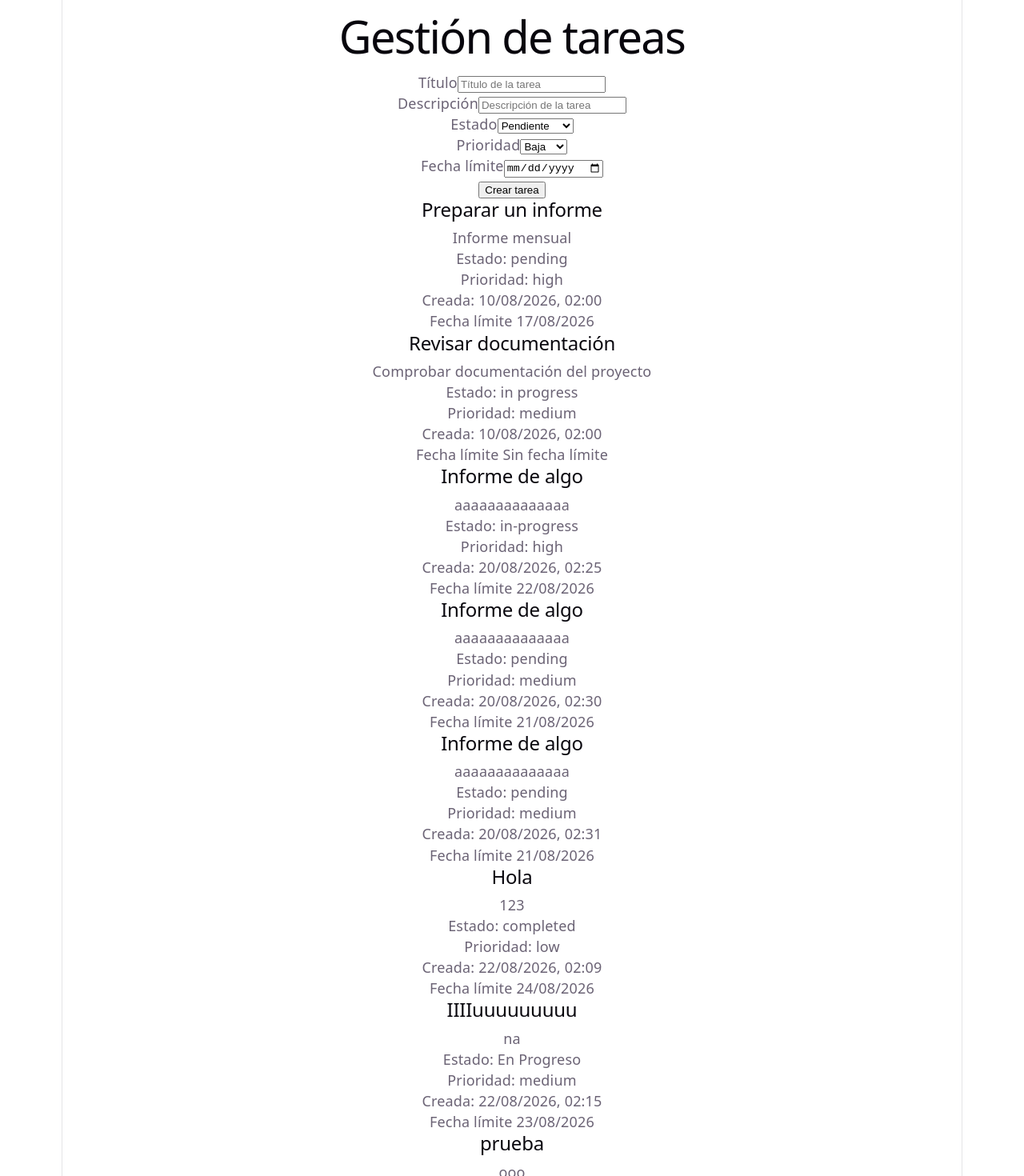
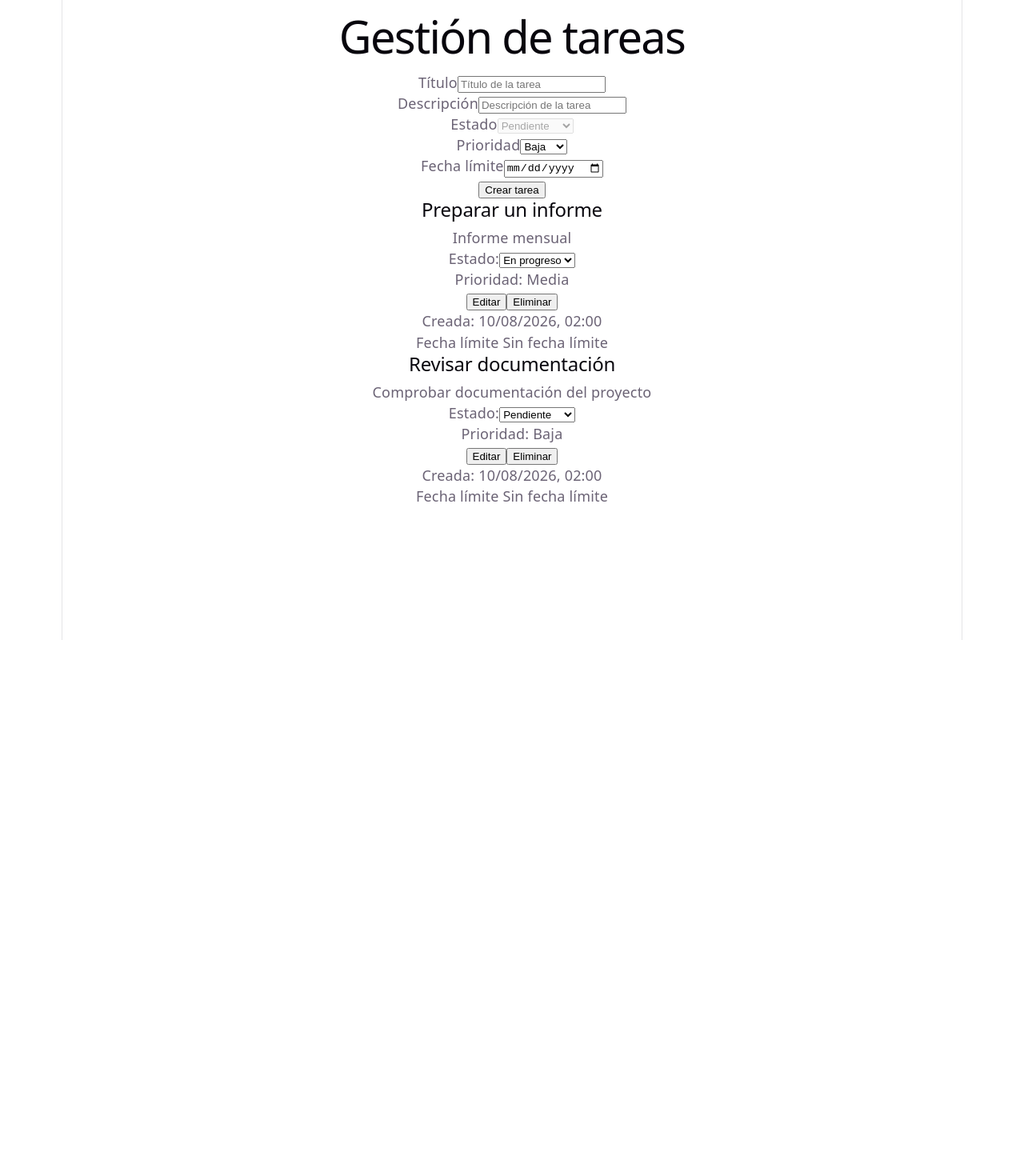
Before and after one commit to jsabbae/Feature-Sprint, a React (Vite) app: page / in a window 1280 px wide. Shown: the top 1470 px of the page at 80% size. After the commit the page ends 800 px from the top, so only its background shows below. Built offline with nearby package versions, Linux system fonts and the light colour scheme; data requests are answered from the project's data file.

Commit message:
cambios 15/09/2026

```diff
--- a/src/components/ConfirmModal.jsx
+++ b/src/components/ConfirmModal.jsx
@@ -0,0 +1,15 @@
+/* Mensaje de confirmación para la eliminar una tarea*/
+
+function ConfirmModal({ task, onConfirm, onCancel }) {
+    if (!task) {
+        return null;
+    }
+    return (
+        <div>
+            <p>¿Seguro que quieres eliminar la tarea "{task.title}"?</p>
+            <button onClick={onConfirm}>Sí, eliminar</button>
+            <button onClick={onCancel}>Cancelar</button>
+        </div>
+    );
+}
+export default ConfirmModal;
--- a/src/components/TaskCard.jsx
+++ b/src/components/TaskCard.jsx
@@ -1,4 +1,4 @@
-function TaskCard({ task }) {
+function TaskCard({ task, onEditTask, onDeleteTask, onStatusChange }) {
 
     let fechaEuropea = "Sin fecha";
     let fechaLimiteEuropea = "Sin fecha límite"
@@ -29,8 +29,18 @@ function TaskCard({ task }) {
         <div>
             <h2>{task.title}</h2>
             <p>{task.description}</p>
-            <p>Estado: {task.status}</p>
+            <label>Estado:
+                <select value={task.status}
+                    onChange={(event) => onStatusChange(task, event.target.value)}>
+
+                    <option value="pending">Pendiente</option>
+                    <option value="in-progress">En progreso</option>
+                    <option value="completed">Completada</option>
+                </select>
+            </label>
             <p>Prioridad: {task.priority}</p>
+            <button onClick={() => onEditTask(task)}>Editar</button>
+            <button onClick={() => onDeleteTask(task)}>Eliminar</button>
             <p id="fecha">Creada: {fechaEuropea}</p>
             <p id="fechaLimite">Fecha límite {fechaLimiteEuropea}</p>
         </div>
--- a/src/components/TaskForm.jsx
+++ b/src/components/TaskForm.jsx
@@ -1,13 +1,29 @@
-import { useState } from "react";
+import { useEffect, useState } from "react";
 
-function TaskForm({ onCreateTask }) {
+function TaskForm({ onCreateTask, onUpdateTask, editingTask }) {
     const [title, setTitle] = useState("");
     const [description, setDescription] = useState("");
     const [priority, setPriority] = useState("medium");
     const [status, setStatus] = useState("pending");
     const [dueDate, setDueDate] = useState("");
 
-    function handleSubmit(event) {
+    useEffect(() => {
+        if (editingTask) {
+            setTitle(editingTask.title || "");
+            setDescription(editingTask.description || "");
+            setPriority(editingTask.priority || "medium");
+            setStatus(editingTask.status || "pending");
+            setDueDate(editingTask.dueDate || "");
+        } else {
+            setTitle("");
+            setDescription("");
+            setPriority("medium");
+            setStatus("pending");
+            setDueDate("");
+        }
+    }, [editingTask]);
+
+    async function handleSubmit(event) {
         event.preventDefault();
 
         // Aquí iran las validaciones
@@ -16,6 +32,11 @@ function TaskForm({ onCreateTask }) {
 
         if (!title.trim()) {
             alert("El título es obligatorio");
+            return;
+        }
+
+        if (title.length < 5 || title.length > 100) {
+            alert("El título debe tener entre 5 y 100 caracteres");
             return;
         }
 
@@ -49,7 +70,7 @@ function TaskForm({ onCreateTask }) {
         //     }
         // }
 
-        const newTask = {
+        const taskData = {
             title,
             description,
             priority,
@@ -57,8 +78,18 @@ function TaskForm({ onCreateTask }) {
             dueDate: dueDate || null,
             createdAt: new Date().toISOString(),
         };
-        onCreateTask(newTask);
 
+        if (editingTask) {
+            await onUpdateTask({
+                ...taskData,
+                id: editingTask.id,
+                createdAt: editingTask.createdAt,
+            });
+        } else {
+            await onCreateTask({
+                ...taskData, createdAt: new Date().toISOString(),
+            });
+        }
     }
     return (<form onSubmit={handleSubmit}>
 
@@ -88,10 +119,12 @@ function TaskForm({ onCreateTask }) {
             <select
                 id="status"
                 value={status}
-                onChange={(event) => setStatus(event.target.value)}>
-                <option value="Pendiente">Pendiente</option>
-                <option value="En Progreso">En progreso</option>
-                <option value="Completada">Completada</option>
+                disabled
+                >
+
+                <option value="pending">Pendiente</option>
+                <option value="in-progress">En progreso</option>
+                <option value="completed">Completada</option>
             </select>
         </div>
 
@@ -131,7 +164,7 @@ function TaskForm({ onCreateTask }) {
             />
         </div> */}
 
-        <button type="submit">Crear tarea</button>
+        <button type="submit">{editingTask ? "Guardar Cambios" : "Crear tarea"}</button>
 
     </form>);
 
--- a/src/components/TaskList.jsx
+++ b/src/components/TaskList.jsx
@@ -1,10 +1,15 @@
 import TaskCard from "./TaskCard";
 
-function TaskList({ tasks }) {
+function TaskList({ tasks, onEditTask, onDeleteTask, onStatusChange }) {
     return (
         <div>
             {tasks.map((task) =>
-            (<TaskCard key={task.id} task={task} />)
+            (<TaskCard
+                key={task.id}
+                task={task}
+                onEditTask={onEditTask}
+                onDeleteTask={onDeleteTask}
+                onStatusChange={onStatusChange} />)
             )}
         </div>
     );
--- a/src/db.json
+++ b/src/db.json
@@ -1,86 +1,22 @@
 {
   "tasks": [
     {
-      "id": "1",
       "title": "Preparar un informe",
       "description": "Informe mensual",
-      "status": "pending",
-      "priority": "high",
+      "priority": "Media",
+      "status": "in-progress",
+      "dueDate": null,
       "createdAt": "2026-08-10",
-      "dueDate": "2026-08-17",
-      "_comment": "Fecha límite para completar la tarea"
+      "id": "1"
     },
     {
-      "id": "2",
       "title": "Revisar documentación",
       "description": "Comprobar documentación del proyecto",
+      "priority": "Baja",
       "status": "in progress",
-      "priority": "medium",
+      "dueDate": null,
       "createdAt": "2026-08-10",
-      "dueDate": null
-    },
-    {
-      "title": "Informe de algo",
-      "description": "aaaaaaaaaaaaaa",
-      "priority": "high",
-      "status": "in-progress",
-      "dueDate": "2026-08-22",
-      "createdAt": "2026-08-20T00:25:59.140Z",
-      "id": "Yy1nFzHTElA"
-    },
-    {
-      "title": "Informe de algo",
-      "description": "aaaaaaaaaaaaaa",
-      "priority": "medium",
-      "status": "pending",
-      "dueDate": "2026-08-21",
-      "createdAt": "2026-08-20T00:30:11.370Z",
-      "id": "QjmEThL3jR4"
-    },
-    {
-      "title": "Informe de algo",
-      "description": "aaaaaaaaaaaaaa",
-      "priority": "medium",
-      "status": "pending",
-      "dueDate": "2026-08-21",
-      "createdAt": "2026-08-20T00:31:00.483Z",
-      "id": "-rlRmr42PxY"
-    },
-    {
-      "title": "Hola",
-      "description": "123",
-      "priority": "low",
-      "status": "completed",
-      "dueDate": "2026-08-24",
-      "createdAt": "2026-08-22T00:09:50.180Z",
-      "id": "yglDy_S4adg"
-    },
-    {
-      "title": "IIIIuuuuuuuuu",
-      "description": "na",
-      "priority": "medium",
-      "status": "En Progreso",
-      "dueDate": "2026-08-23",
-      "createdAt": "2026-08-22T00:15:41.483Z",
-      "id": "MktGweleVHY"
-    },
-    {
-      "title": "prueba",
-      "description": "ooo",
-      "priority": "Media",
-      "status": "En Progreso",
-      "dueDate": "2026-08-26",
-      "createdAt": "2026-08-22T01:07:30.067Z",
-      "id": "j0NnBK_J-7Q"
-    },
-    {
-      "title": "'",
-      "description": "5",
-      "priority": "Media",
-      "status": "Completada",
-      "dueDate": null,
-      "createdAt": "2026-08-22T01:39:32.171Z",
-      "id": "ZI5RT2cuKZM"
+      "id": "2"
     }
   ],
   "$schema": "./node_modules/json-server/schema.json"
--- a/src/pages/Home.jsx
+++ b/src/pages/Home.jsx
@@ -1,10 +1,14 @@
 import { useEffect, useState } from "react";
-import { getTasks, createTask } from "../services/taskService";
+import { getTasks, createTask, updateTask, deleteTask } from "../services/taskService";
 import TaskList from "../components/TaskList";
 import TaskForm from "../components/TaskForm";
+import ConfirmModal from "../components/ConfirmModal";
+
 
 function Home() {
     const [tasks, setTasks] = useState([]);
+    const [editingTask, setEditingTask] = useState(null);
+    const [taskToDelete, setTaskToDelete] = useState(null);
 
     useEffect(() => {
         getTasks().then((data) => {
@@ -25,12 +29,61 @@ function Home() {
             console.error(error);
         }
     }
+
+    async function handleUpdateTask(updatedTask) {
+        try {
+            const savedTask = await updateTask(updatedTask.id, updatedTask);
+            setTasks((previousTasks) => previousTasks.map((task) => task.id === savedTask.id ? savedTask : task));
+
+            setEditingTask(null);
+        } catch (error) {
+            console.error("Error al editar la tarea:", error);
+        }
+    }
+
+    async function handleDeleteTask() {
+        if (!taskToDelete) {
+            return;
+        }
+        try {
+            await deleteTask(taskToDelete.id);
+            setTasks((previousTasks) => previousTasks.filter((task) => task.id !== taskToDelete.id));
+            setTaskToDelete(null);
+        } catch (error) {
+            console.error("Error al eliminar la tarea: ", error);
+        }
+    }
+
+    async function handleStatusChange(task, newStatus) {
+        const updatedTask = {
+            ...task,
+            status: newStatus,
+        };
+        try {
+            const savedTask = await updateTask(task.id, updatedTask);
+            setTasks((previousTasks) => previousTasks.map((currentTask) => currentTask.id === savedTask.id
+                ? savedTask
+                : currentTask))
+
+        } catch (error) {
+            console.error("Error al cambiar el estado: ", error);
+        }
+    }
+
     return (
         <main>
             <h1>Gestión de tareas</h1>
-            <TaskForm onCreateTask={handleCreateTask} />
-            <TaskList tasks={tasks} />
+            <TaskForm onCreateTask={handleCreateTask}
+                onUpdateTask={handleUpdateTask}
+                editingTask={editingTask} />
+            <TaskList tasks={tasks}
+                onEditTask={setEditingTask}
+                onDeleteTask={setTaskToDelete}
+                onStatusChange={handleStatusChange} />
+            <ConfirmModal task={taskToDelete} onConfirm={handleDeleteTask}
+                onCancel={() => setTaskToDelete(null)} />
         </main>
     );
+
 }
 export default Home;
--- a/src/services/taskService.js
+++ b/src/services/taskService.js
@@ -19,3 +19,27 @@ export async function createTask(task) {
     }
     return response.json();
 }
+
+export async function updateTask(id, task) {
+    const response = await fetch(`http://localhost:3001/tasks/${id}`, {
+        method: "PUT",
+        headers: {
+            "Content-Type": "application/json",
+        },
+        body: JSON.stringify(task),
+    });
+    if (!response.ok) {
+        throw new Error("Error al actualizar la tarea");
+    }
+    return response.json();
+}
+
+export async function deleteTask(id) {
+    const response = await fetch(`http://localhost:3001/tasks/${id}`,{
+        method: "DELETE",
+    });
+    if (!response.ok) {
+        throw new Error("Error al eliminar la tarea");
+
+    }
+}
```
